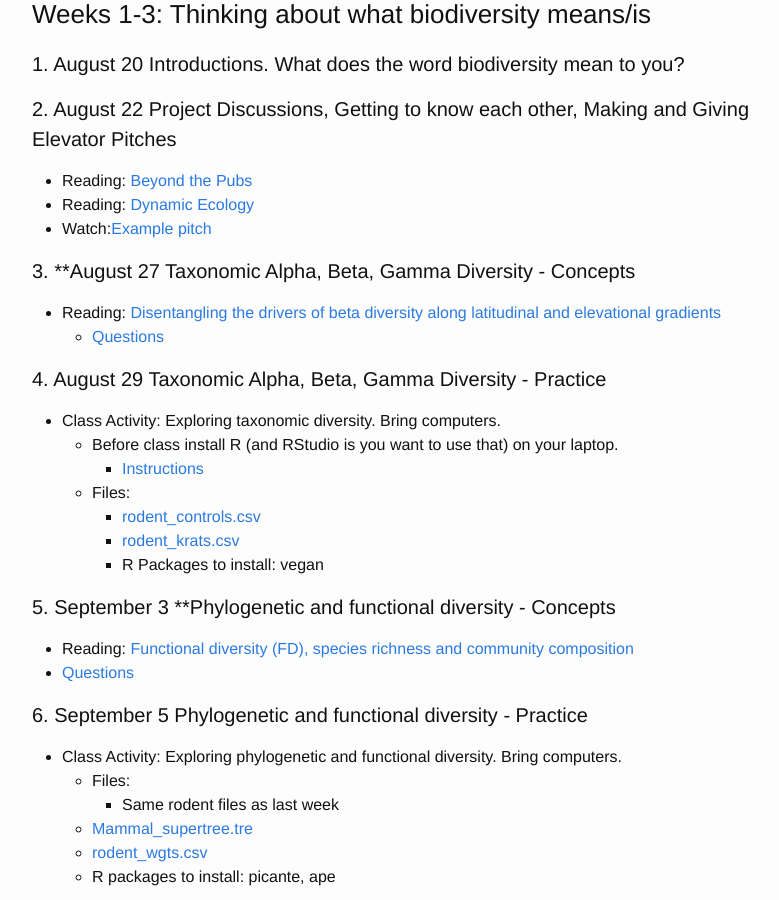
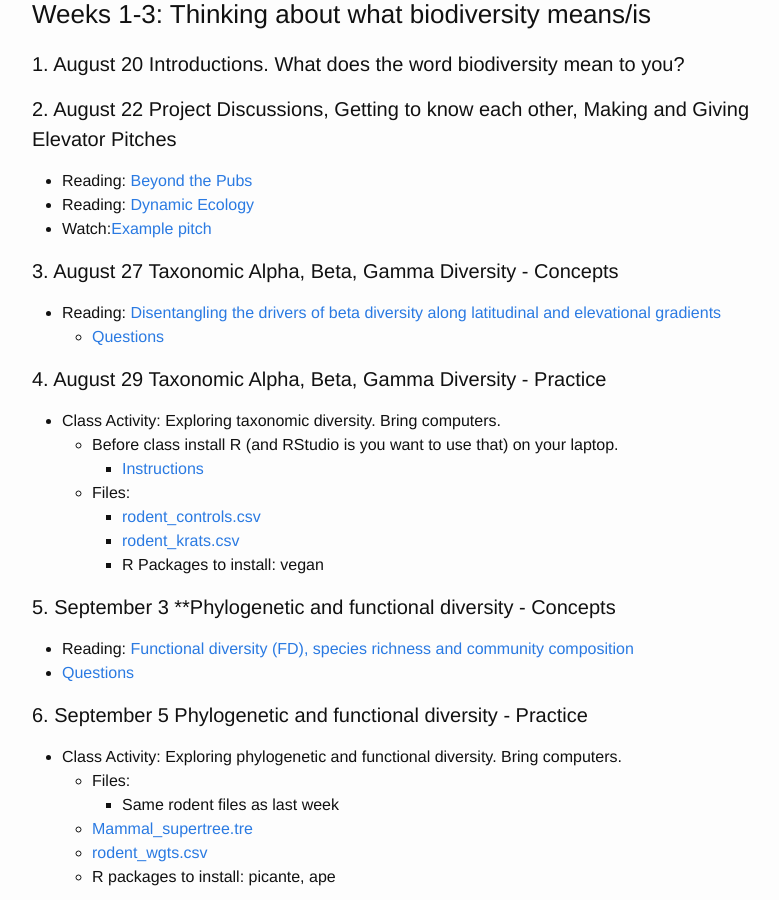
Before and after one commit to skmorgane/biodiversity-course, a Jekyll site: the page built from schedule.md, in a window 1280 px wide and 900 px high, scrolled down 375 px. Shown: the whole window, without its empty margins (238-1017 px from the left). Built offline with Jekyll 4.4.1, drawn with Linux system fonts in a browser that asks for light colours.

Commit message:
Update schedule.md

```diff
--- a/schedule.md
+++ b/schedule.md
@@ -16,7 +16,7 @@ IMPORTANT: if Date is followed by 2 asterisks then readings are not yet finalize
 * Reading: [Dynamic Ecology](https://dynamicecology.wordpress.com/2014/08/05/perfecting-the-elevator-pitch/)
 * Watch:[Example pitch](https://www.youtube.com/watch?v=KHlgjdVQJHQ)
 
-#### 3. **August 27 Taxonomic Alpha, Beta, Gamma Diversity - Concepts
+#### 3. August 27 Taxonomic Alpha, Beta, Gamma Diversity - Concepts
 * Reading: [Disentangling the drivers of beta diversity along latitudinal and elevational gradients](https://doi.org/10.1126/science.1208584 )
     * [Questions]({{ site.baseurl }}/questions/AlphaBetaGamma.md)
 
```
